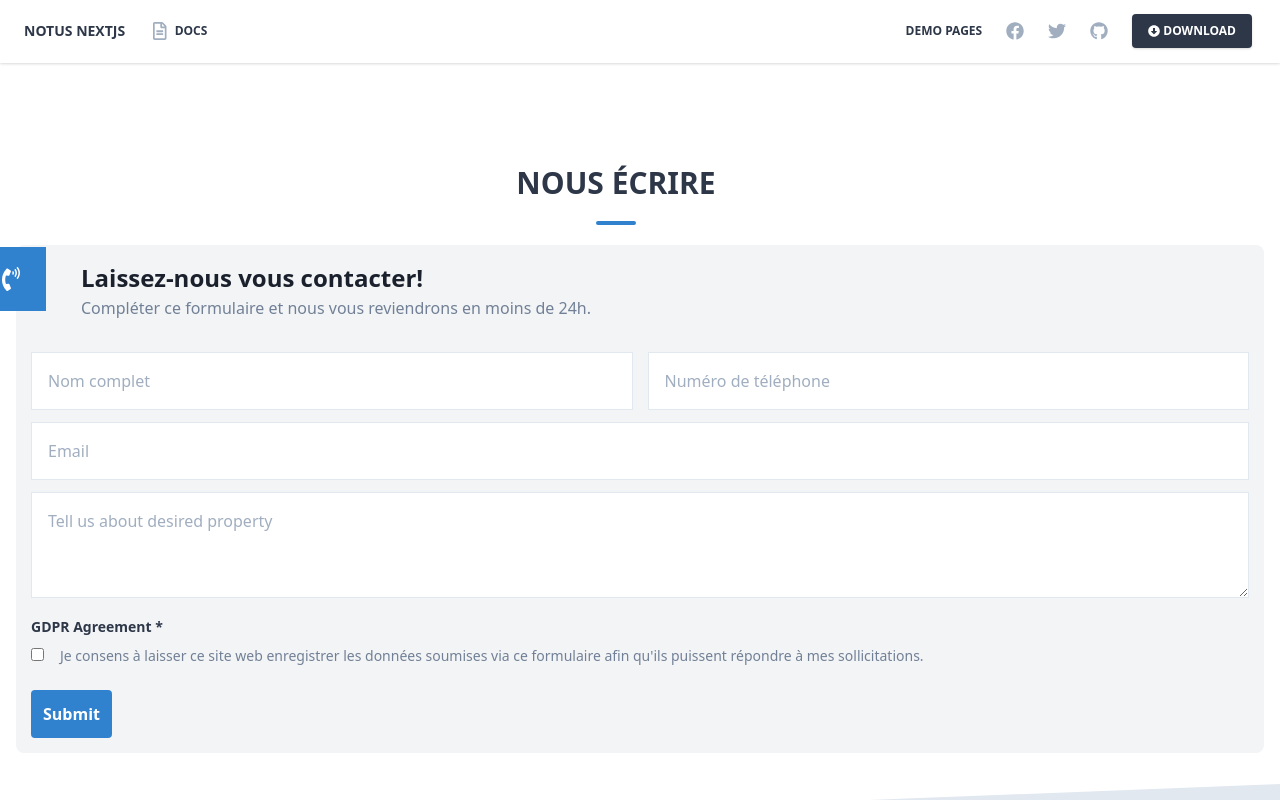
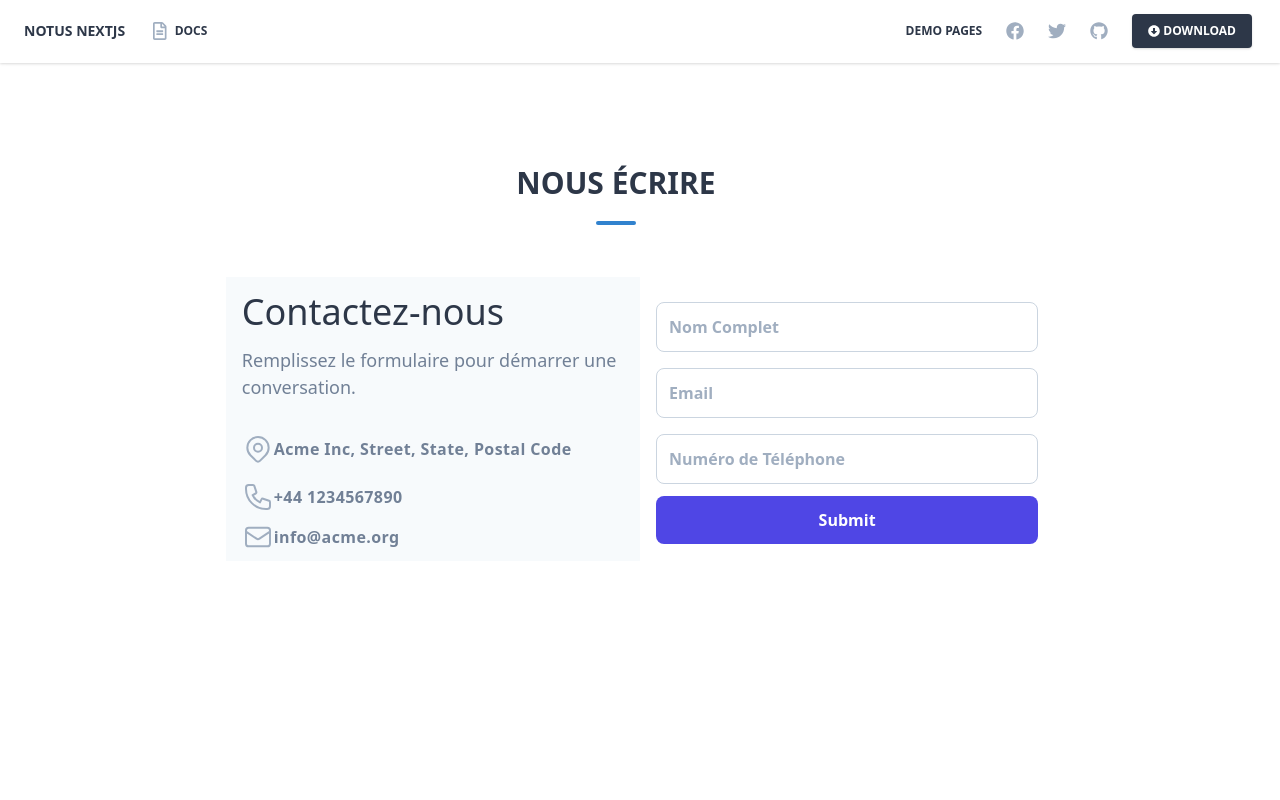
Before and after one commit to cbsBiram/xarala-frontend, a Next.js app: page /contact in a window 1280 px wide. Shown: the top 800 px of the page. Built offline with nearby package versions, Linux system fonts and the light colour scheme; no server answers.

Commit message:
Feature/static pages

```diff
--- a/pages/about.js
+++ b/pages/about.js
@@ -399,7 +399,10 @@ export default function about() {
               >
                 <div className="relative flex flex-col min-w-0 break-words bg-white w-full mb-8 shadow-lg rounded-lg">
                   <div className="px-4 py-5 flex-auto">
-                    <div className="text-white p-3 text-center inline-flex items-center justify-center w-12 h-12 mb-5 shadow-lg rounded-full bg-gray-600">
+                    <div
+                      className="text-white p-3 text-center inline-flex items-center justify-center w-12 h-12 mb-5 shadow-lg rounded-full"
+                      style={{ backgroundColor: 'rgba(156, 163, 175)' }}
+                    >
                       <i className="fas fa-check-square"></i>
                     </div>
                     <h6 className="text-xl font-semibold">
--- a/pages/contact.js
+++ b/pages/contact.js
@@ -59,7 +59,7 @@ export default function contact() {
             initial="exit"
             animate="enter"
             exit="exit"
-            className="container mx-auto pt-20 mx-2"
+            className="container mx-auto pt-20 px-4"
           >
             <div className="items-center flex flex-wrap">
               <div className="w-full  ml-auto mr-auto px-4">
@@ -78,86 +78,156 @@ export default function contact() {
 
                   <div className="w-10 h-1 bg-blue-600 rounded mt-4 mb-5"></div>
                 </div>
+                <motion.div
+                  variants={formVariants}
+                  className="relative flex items-top justify-center min-h-screen bg-white dark:bg-gray-900 sm:items-center sm:pt-0"
+                >
+                  <div className="max-w-6xl mx-auto sm:px-6 lg:px-8">
+                    <div className="mt-8 overflow-hidden">
+                      <div className="flex flex-wrap h-50 items-center justify-between">
+                        <div className="w-full sm:w-full md:w-6/12 px-4 py-2 bg-gray-100 dark:bg-gray-800 sm:rounded-lg">
+                          <h1 className="text-4xl sm:text-5xl text-gray-800 dark:text-white font-extrabold tracking-tight">
+                            Contactez-nous
+                          </h1>
+                          <p className="text-normal text-lg sm:text-2xl font-medium text-gray-600 dark:text-gray-400 mt-2">
+                            Remplissez le formulaire pour démarrer une
+                            conversation.
+                          </p>
 
-                <motion.form
-                  variants={formVariants}
-                  action=""
-                  className="form bg-gray p-6 my-10 relative rounded-lg"
-                  style={{
-                    backgroundColor: 'rgba(243, 244, 246, 1)',
-                    padding: '15px',
-                  }}
+                          <div className="flex items-center mt-8 text-gray-600 dark:text-gray-400">
+                            <svg
+                              fill="none"
+                              stroke="currentColor"
+                              stroke-linecap="round"
+                              stroke-linejoin="round"
+                              stroke-width="1.5"
+                              viewBox="0 0 24 24"
+                              className="w-8 h-8 text-gray-500"
                             >
-                  <div
-                    className="icon-phone bg-blue-600 text-white w-6 h-6 absolute flex items-center justify-center p-5"
-                    style={{ left: '-40px', top: '2px' }}
+                              <path
+                                stroke-linecap="round"
+                                stroke-linejoin="round"
+                                stroke-width="1.5"
+                                d="M17.657 16.657L13.414 20.9a1.998 1.998 0 01-2.827 0l-4.244-4.243a8 8 0 1111.314 0z"
+                              />
+                              <path
+                                stroke-linecap="round"
+                                stroke-linejoin="round"
+                                stroke-width="1.5"
+                                d="M15 11a3 3 0 11-6 0 3 3 0 016 0z"
+                              />
+                            </svg>
+                            <div className="ml-4 text-md tracking-wide font-semibold w-40">
+                              Acme Inc, Street, State, Postal Code
+                            </div>
+                          </div>
+
+                          <div className="flex items-center mt-4 text-gray-600 dark:text-gray-400">
+                            <svg
+                              fill="none"
+                              stroke="currentColor"
+                              stroke-linecap="round"
+                              stroke-linejoin="round"
+                              stroke-width="1.5"
+                              viewBox="0 0 24 24"
+                              className="w-8 h-8 text-gray-500"
                             >
-                    <i className="fas fa-phone-volume fa-fw text-2xl transform -rotate-45"></i>
+                              <path
+                                stroke-linecap="round"
+                                stroke-linejoin="round"
+                                stroke-width="1.5"
+                                d="M3 5a2 2 0 012-2h3.28a1 1 0 01.948.684l1.498 4.493a1 1 0 01-.502 1.21l-2.257 1.13a11.042 11.042 0 005.516 5.516l1.13-2.257a1 1 0 011.21-.502l4.493 1.498a1 1 0 01.684.949V19a2 2 0 01-2 2h-1C9.716 21 3 14.284 3 6V5z"
+                              />
+                            </svg>
+                            <div className="ml-4 text-md tracking-wide font-semibold w-40">
+                              +44 1234567890
                             </div>
-                  <h3
-                    className="text-2xl text-gray-900 font-semibold"
-                    style={{ marginLeft: '50px' }}
+                          </div>
+
+                          <div className="flex items-center mt-2 text-gray-600 dark:text-gray-400">
+                            <svg
+                              fill="none"
+                              stroke="currentColor"
+                              stroke-linecap="round"
+                              stroke-linejoin="round"
+                              stroke-width="1.5"
+                              viewBox="0 0 24 24"
+                              className="w-8 h-8 text-gray-500"
                             >
-                    Laissez-nous vous contacter!
-                  </h3>
-                  <p className="text-gray-600" style={{ marginLeft: '50px' }}>
-                    Compléter ce formulaire et nous vous reviendrons en moins de
-                    24h.
-                  </p>
-                  <div className="flex space-x-5 mt-8">
+                              <path
+                                stroke-linecap="round"
+                                stroke-linejoin="round"
+                                stroke-width="1.5"
+                                d="M3 8l7.89 5.26a2 2 0 002.22 0L21 8M5 19h14a2 2 0 002-2V7a2 2 0 00-2-2H5a2 2 0 00-2 2v10a2 2 0 002 2z"
+                              />
+                            </svg>
+                            <div className="ml-4 text-md tracking-wide font-semibold w-40">
+                              info@acme.org
+                            </div>
+                          </div>
+                        </div>
+
+                        <div className="w-full md:w-6/12 px-4">
+                          <form className="p-6 flex flex-col justify-center">
+                            <div className="flex flex-col">
+                              <label for="name" className="hidden">
+                                Full Name
+                              </label>
                               <input
-                      type="text"
-                      name=""
-                      id=""
-                      placeholder="Nom complet"
-                      className="border p-4  w-1/2"
-                      style={{ marginRight: '15px' }}
+                                type="name"
+                                name="name"
+                                id="name"
+                                placeholder="Nom Complet"
+                                className="w-100 mt-2 py-3 px-3 rounded-lg bg-white dark:bg-gray-800 border border-gray-400 dark:border-gray-700 text-gray-800 font-semibold focus:border-indigo-500 focus:outline-none"
                               />
+                            </div>
+
+                            <div className="flex flex-col mt-2">
+                              <label for="email" className="hidden">
+                                Email
+                              </label>
+                              <input
+                                type="email"
+                                name="email"
+                                id="email"
+                                placeholder="Email"
+                                className="w-100 mt-2 py-3 px-3 rounded-lg bg-white dark:bg-gray-800 border border-gray-400 dark:border-gray-700 text-gray-800 font-semibold focus:border-indigo-500 focus:outline-none"
+                              />
+                            </div>
+
+                            <div className="flex flex-col mt-2">
+                              <label for="tel" className="hidden">
+                                Number
+                              </label>
                               <input
                                 type="tel"
-                      name=""
-                      id=""
-                      placeholder="Numéro de téléphone"
-                      className="border p-4 w-1/2"
+                                name="tel"
+                                id="tel"
+                                placeholder="Numéro de Téléphone"
+                                className="w-100 mt-2 py-3 px-3 rounded-lg bg-white dark:bg-gray-800 border border-gray-400 dark:border-gray-700 text-gray-800 font-semibold focus:border-indigo-500 focus:outline-none"
                               />
                             </div>
-                  <input
-                    type="email"
-                    name=""
-                    id=""
-                    placeholder="Email"
-                    className="border p-4 w-full mt-3"
-                  />
-                  <textarea
-                    name=""
-                    id=""
-                    cols="10"
-                    rows="3"
-                    placeholder="Tell us about desired property"
-                    className="border p-4 mt-3 w-full"
-                  ></textarea>
-                  <p className="font-bold text-sm mt-3">GDPR Agreement *</p>
-                  <div className="flex items-baseline space-x-2 mt-2">
-                    <input
-                      type="checkbox"
-                      name=""
-                      id=""
-                      className="inline-block mr-4"
-                    />
-                    <p className="text-gray-600 text-sm">
-                      Je consens à laisser ce site web enregistrer les données
-                      soumises via ce formulaire afin qu'ils puissent répondre à
-                      mes sollicitations.
-                    </p>
+
+                            <motion.button
+                              whileHover="hover"
+                              variants={{
+                                hover: {
+                                  scale: 1.1,
+                                  backgroundColor: 'rgba(99, 102, 241)',
+                                },
+                              }}
+                              type="submit"
+                              className="md:w-32 bg-indigo-600 hover:bg-blue-dark text-white font-bold py-3 px-6 rounded-lg mt-3 hover:bg-indigo-500 transition ease-in-out duration-300"
+                              style={{ backgroundColor: 'rgba(79, 70, 229)' }}
+                            >
+                              Submit
+                            </motion.button>
+                          </form>
                         </div>
-                  <motion.input
-                    whileHover="hover"
-                    variants={{ hover: { scale: 1.1 } }}
-                    type="submit"
-                    value="Submit"
-                    className=" mt-6 bg-blue-600 hover:bg-green-500 text-white font-semibold p-3 rounded"
-                  />
-                </motion.form>
+                      </div>
+                    </div>
+                  </div>
+                </motion.div>
               </div>
             </div>
           </motion.div>
```
Lines whose indentation alone changed are shown as unchanged.
